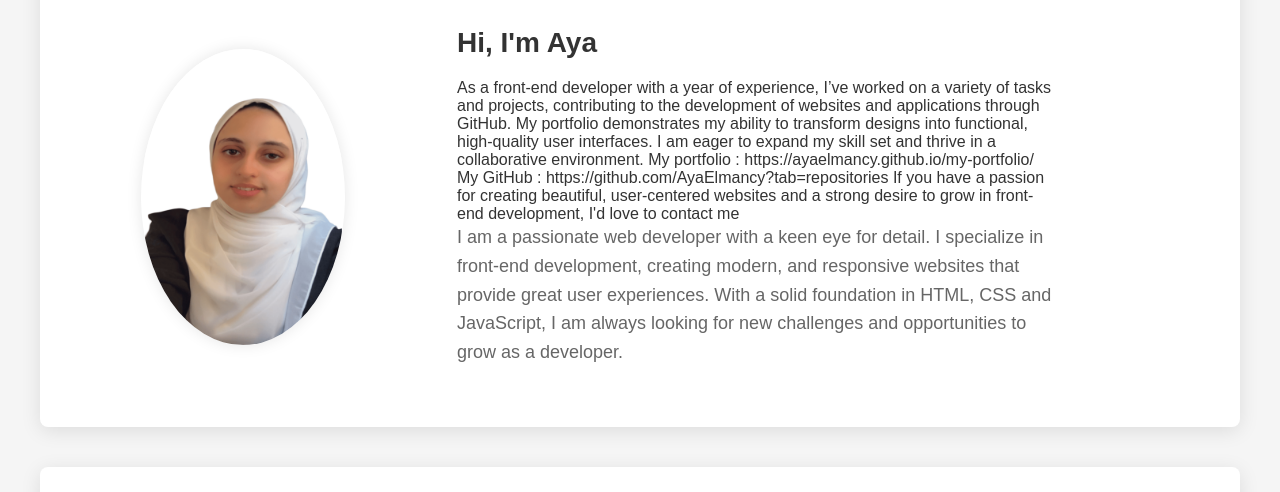
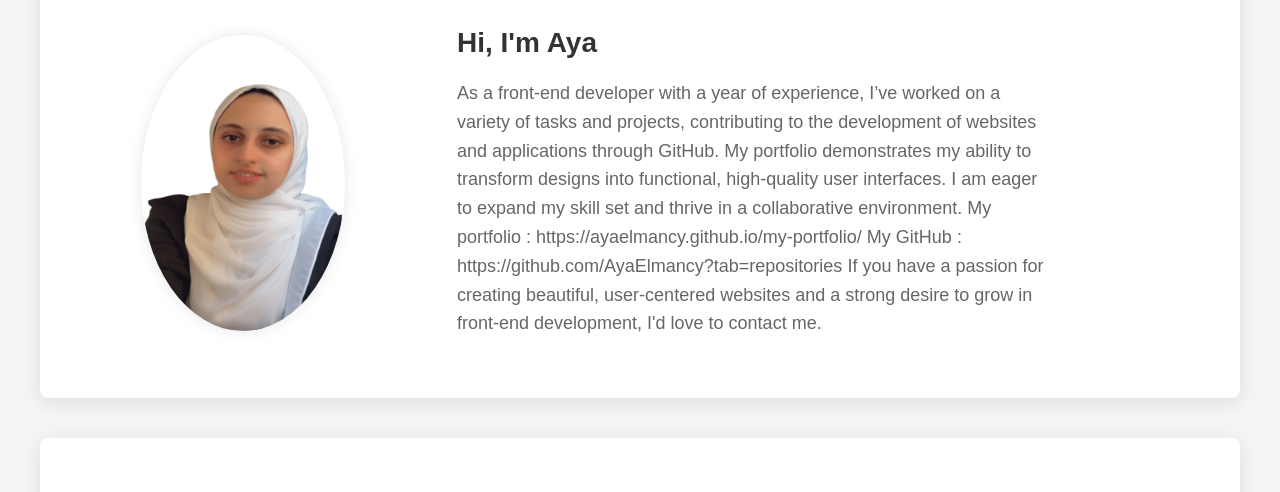
Before and after one commit to AyaElmancy/my-portfolio, a plain HTML site: page index.html in a window 1280 px wide. Shown: the part 308-800 px from the top of the page. Drawn offline with Linux system fonts and the light colour scheme.

Commit message:
Update index.html
updating description

```diff
--- a/index.html
+++ b/index.html
@@ -184,11 +184,11 @@
     <div class="about-me">
       <img src="./me.png" alt="Aya">
       <div>
-        <h3>Hi, I'm Aya</h3>As a front-end developer with a year of experience, I’ve worked on a variety of tasks and projects, contributing to the development of websites and applications through GitHub. My portfolio demonstrates my ability to transform designs into functional, high-quality user interfaces. I am eager to expand my skill set and thrive in a collaborative environment.
+        <h3>Hi, I'm Aya</h3>
+        <p>As a front-end developer with a year of experience, I’ve worked on a variety of tasks and projects, contributing to the development of websites and applications through GitHub. My portfolio demonstrates my ability to transform designs into functional, high-quality user interfaces. I am eager to expand my skill set and thrive in a collaborative environment.
 My portfolio : https://ayaelmancy.github.io/my-portfolio/
 My GitHub : https://github.com/AyaElmancy?tab=repositories
-If you have a passion for creating beautiful, user-centered websites and a strong desire to grow in front-end development, I'd love to contact me
-        <p>I am a passionate web developer with a keen eye for detail. I specialize in front-end development, creating  modern, and responsive websites that provide great user experiences. With a solid foundation in HTML, CSS and JavaScript, I am always looking for new challenges and opportunities to grow as a developer.</p>
+If you have a passion for creating beautiful, user-centered websites and a strong desire to grow in front-end development, I'd love to contact me.</p>
       </div>
     </div>
   </section>
```
